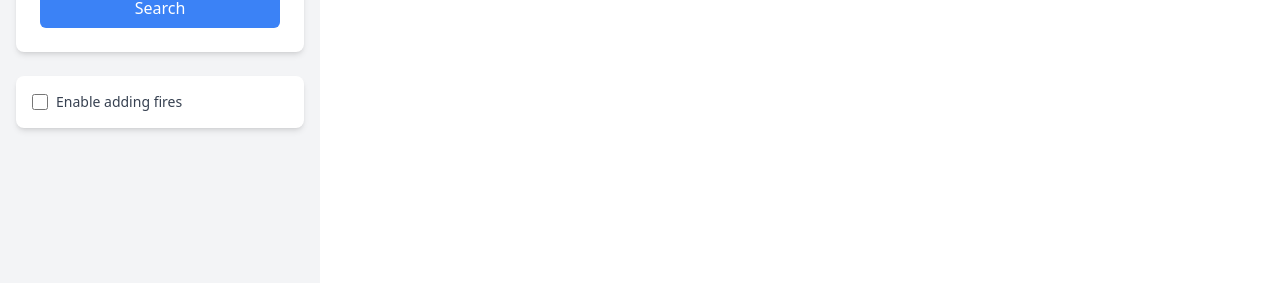
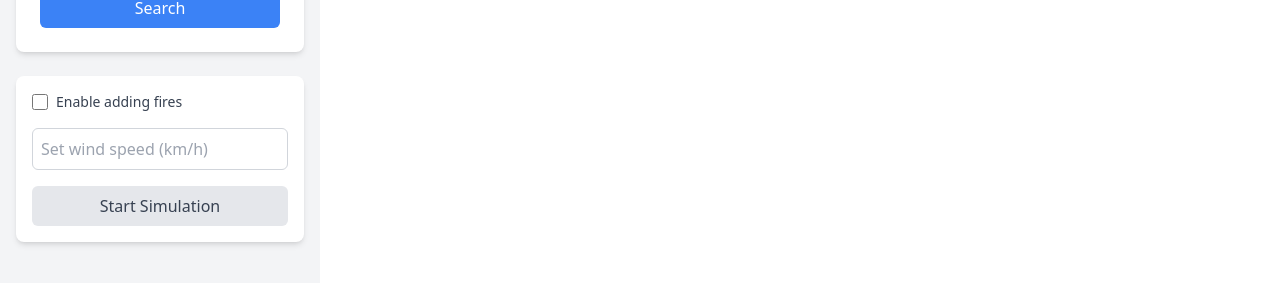
Before and after one commit to CHEMEST/disaster-survival-guide-website, a React (Create React App) app: page / in a window 1280 px wide. Shown: the part 623-906 px from the top of the page. Built offline with nearby package versions, Linux system fonts and the light colour scheme; no server answers.

Commit message:
Made fire simulation button and windspeed

```diff
--- a/src/Location/Location.jsx
+++ b/src/Location/Location.jsx
@@ -1,14 +1,15 @@
-import React, { useState } from 'react';
+import React, { useEffect, useState } from 'react';
 import OverpassMap from './OverpassMap';
 import SearchField from './SearchField';
 
 function Location() {
     const [featureType, setFeatureType] = useState(["amenity", "fire_station"]); // Default feature type
     const [radius, setRadius] = useState(''); // Default radius
-    const [canAddFires, setCanAddFires] = useState(false); // State for controlling fire addition
+    const [fireInfo, setFireInfo] = useState({ canAddFires: false, windSpeed: '' }); // Fire info dictionary
+    const [isSimulating, setIsSimulating] = useState(false); // Simulation state
 
     const handleSearch = ({ inputValue, parameter, radius }) => {
-        if (typeof(parameter) === 'object'){
+        if (typeof parameter === 'object') {
             setFeatureType(parameter);
         } else {
             setFeatureType(JSON.parse(parameter)); // Update the feature type state
@@ -17,18 +18,32 @@ function Location() {
         setRadius(radius);
     };
 
-    // Handler to toggle the ability to add fires
-    const handleToggleFires = (value) => {
-        setCanAddFires((prevCanAddFires) => !prevCanAddFires);
+    // Handler to update fire information
+    const handleFireInfoChange = (info) => {
+        setFireInfo(info);
+    };
+
+    // Handler to toggle simulation
+    const handleSimulationToggle = (isSimulating) => {
+        setIsSimulating(isSimulating);
     };
 
     return (
         <div className="flex h-screen">
             <div className="w-1/4 p-4 bg-gray-100">
-                <SearchField onSearch={handleSearch} onToggleFires={handleToggleFires} />
+                <SearchField
+                    onSearch={handleSearch}
+                    onFireInfoChange={handleFireInfoChange}
+                    onSimulationToggle={handleSimulationToggle}
+                />
             </div>
             <div className="w-3/4">
-                <OverpassMap featureType={featureType} radius={radius} canAddFires={canAddFires} />
+                <OverpassMap
+                    featureType={featureType}
+                    radius={radius}
+                    fireInfo={fireInfo}
+                    isSimulating={isSimulating}
+                />
             </div>
         </div>
     );
--- a/src/Location/OverpassMap.js
+++ b/src/Location/OverpassMap.js
@@ -11,7 +11,7 @@ const FireMarkers = ({ fireLocations, zoom }) => {
                     key={index}
                     position={fire.location}
                     icon={L.icon({
-                        iconUrl: require('./fire_icon.png'), // Path to fire icon image
+                        iconUrl: require('./fire_moving.gif'), // Path to fire icon image
                         iconSize: [32 * fire.size * (zoom / 16), 32 * fire.size * (zoom / 16)], // Scale size based on fire's growth and zoom level
                     })}
                 />
@@ -32,20 +32,19 @@ const MapEventHandler = ({ setZoom, addFireLocation }) => {
     return null;
 };
 
-const OverpassMap = ({ featureType, radius, canAddFires }) => {
+const OverpassMap = ({ featureType, radius, fireInfo, isSimulating }) => {
     const [features, setFeatures] = useState([]);
     const [loading, setLoading] = useState(true);
     const [locLat, setLocLat] = useState(null);
     const [locLong, setLocLong] = useState(null);
     const [fireLocations, setFireLocations] = useState([]);
     const [zoom, setZoom] = useState(16);
-    const MAX_FIRE_SIZE = 6;
+    const MAX_FIRE_SIZE = 100;
 
     const worldBounds = L.latLngBounds(
-        L.latLng(-85, -180), // Southwest corner of the world
-        L.latLng(85, 180) // Northeast corner of the world
+        L.latLng(-85, -180),
+        L.latLng(85, 180)
     );
-
 
     useEffect(() => {
         navigator.geolocation.getCurrentPosition((position) => {
@@ -89,7 +88,7 @@ const OverpassMap = ({ featureType, radius, canAddFires }) => {
     }, [locLat, locLong, featureType, radius]);
 
     const addFireLocation = (newLocation) => {
-        if (canAddFires) {
+        if (fireInfo.canAddFires) {
             setFireLocations((prevLocations) => [
                 ...prevLocations,
                 { location: newLocation, size: 1 },
@@ -98,10 +97,15 @@ const OverpassMap = ({ featureType, radius, canAddFires }) => {
     };
 
     const spreadFire = () => {
+        if (!isSimulating) return; // Stop spreading if simulation is off
+
+        const windSpeed = fireInfo.windSpeed || 0;
+        const forwardRateOfSpread = windSpeed * 0.1;
+
         setFireLocations((prevLocations) =>
             prevLocations.map((fire) => ({
                 ...fire,
-                size: Math.min(fire.size + 0.1, MAX_FIRE_SIZE)
+                size: Math.min(fire.size + forwardRateOfSpread / 10, MAX_FIRE_SIZE)
             }))
         );
     };
@@ -109,7 +113,7 @@ const OverpassMap = ({ featureType, radius, canAddFires }) => {
     useEffect(() => {
         const interval = setInterval(spreadFire, 1000);
         return () => clearInterval(interval);
-    }, []);
+    }, [fireInfo.windSpeed, isSimulating]);
 
     if (loading) return <div>Loading...</div>;
     if (locLat === null || locLong === null) return <div>Locating...</div>;
--- a/src/Location/SearchField.js
+++ b/src/Location/SearchField.js
@@ -1,11 +1,12 @@
-import React, { useState } from 'react';
+import React, { useState, useEffect } from 'react';
 
-const SearchField = ({ onSearch, onToggleFires }) => {
+const SearchField = ({ onSearch, onFireInfoChange, onSimulationToggle }) => {
     const [inputValue, setInputValue] = useState('');
-    const [parameter, setParameter] = useState(["amenity", "fire_station"]); // Default parameter
+    const [parameter, setParameter] = useState(["amenity", "fire_station"]);
     const [radius, setRadius] = useState('');
-    const [canAddFires, setCanAddFires] = useState(false); // State to control fire addition
+    const [fireInfo, setFireInfo] = useState({ windSpeed: '', canAddFires: false });
     const [animate, setAnimate] = useState(false);
+    const [isSimulating, setIsSimulating] = useState(false); // New state for simulation toggle
 
     const handleSubmit = (e) => {
         e.preventDefault();
@@ -14,22 +15,31 @@ const SearchField = ({ onSearch, onToggleFires }) => {
     };
 
     const handleCheckboxChange = () => {
-        setCanAddFires((prev) => !prev);
-        onToggleFires((prev) => !prev);
+        setFireInfo((prev) => ({ ...prev, canAddFires: !prev.canAddFires }));
     };
+
+    const handleWindSpeedChange = (e) => {
+        const newWindSpeed = e.target.value;
+        setFireInfo((prev) => ({ ...prev, windSpeed: newWindSpeed }));
+    };
+
+    useEffect(() => {
+        onFireInfoChange(fireInfo);
+        onSimulationToggle(isSimulating && fireInfo.windSpeed); // Pass simulation status
+    }, [fireInfo, isSimulating, onFireInfoChange, onSimulationToggle]);
+
 
     const handleParameterChange = (e) => {
         setParameter(e.target.value);
         setAnimate(true);
-        setTimeout(() => setAnimate(false), 300); // Reset animation after 300ms
+        setTimeout(() => setAnimate(false), 300);
     };
 
-    // Get a user-friendly name from the parameter value for display
-    const getParameterLabel = () => {
-        if (parameter === '["amenity", "fire_station"]') return 'Fire Station';
-        if (parameter === '["emergency", "fire_hydrant"]') return 'Fire Hydrant';
-        return 'Location';
-    };
+    const toggleSimulation = () => {
+        if (fireInfo.windSpeed) {
+            setIsSimulating((prev) => !prev)
+        }
+    }
 
     return (
         <div className="space-y-6 max-w-md mx-auto">
@@ -68,17 +78,36 @@ const SearchField = ({ onSearch, onToggleFires }) => {
                 </button>
             </form>
 
-            {/* Separate Container for "Enable adding fires" */}
-            <div className="bg-white shadow-md rounded-lg p-4">
+            {/* Separate Container for "Enable adding fires" and Wind Speed */}
+            <div className="bg-white shadow-md rounded-lg p-4 space-y-4">
                 <label className="flex items-center space-x-2 text-gray-700 text-sm">
                     <input
                         type="checkbox"
-                        checked={canAddFires}
+                        checked={fireInfo.canAddFires}
                         onChange={handleCheckboxChange}
                         className="w-4 h-4 text-blue-600 focus:ring-blue-500 border-gray-300 rounded"
                     />
                     <span>Enable adding fires</span>
                 </label>
+
+                <input
+                    type="number"
+                    value={fireInfo.windSpeed}
+                    onChange={handleWindSpeedChange}
+                    placeholder="Set wind speed (km/h)"
+                    className="w-full p-2 border border-gray-300 rounded-md focus:outline-none focus:ring-2 focus:ring-blue-500"
+                />
+
+                                {/* Simulation Toggle Button */}
+                                <button
+                    onClick={toggleSimulation}
+                    className={`w-full py-2 rounded-md transition-colors duration-200 ${
+                        isSimulating ? 'bg-red-500 text-white' : 'bg-gray-200 text-gray-700'
+                    }`}
+                    disabled={!fireInfo.windSpeed} // Only enable if wind speed is provided
+                >
+                    {isSimulating ? 'Stop Simulation' : 'Start Simulation'}
+                </button>
             </div>
         </div>
     );
```
Also changed, not shown: src/Location/fire_moving.gif (added).
